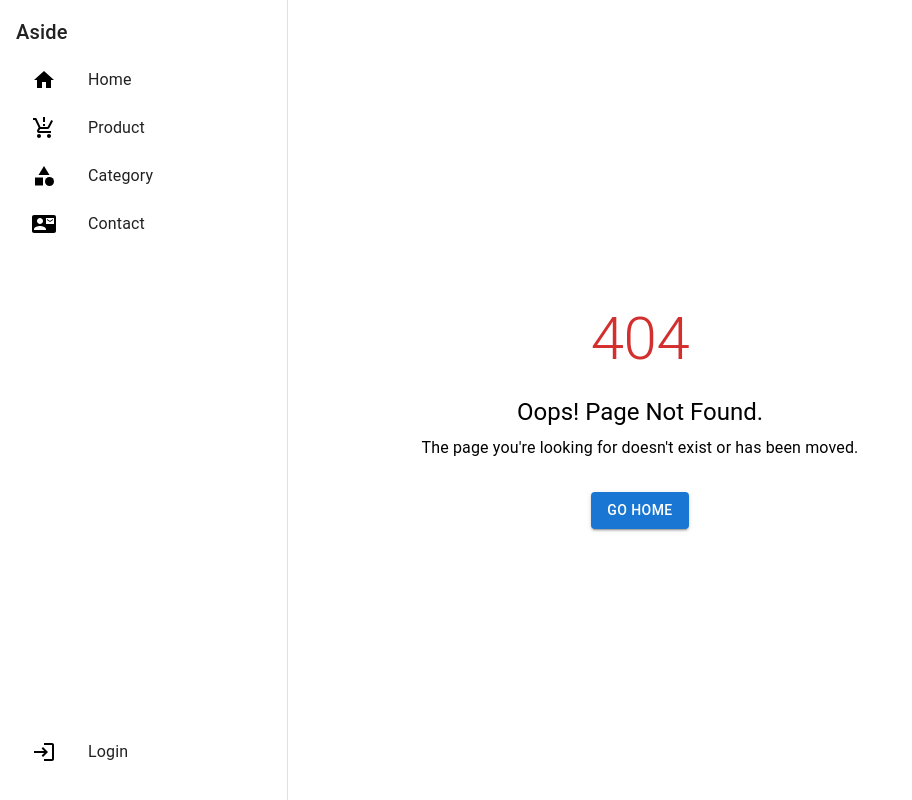
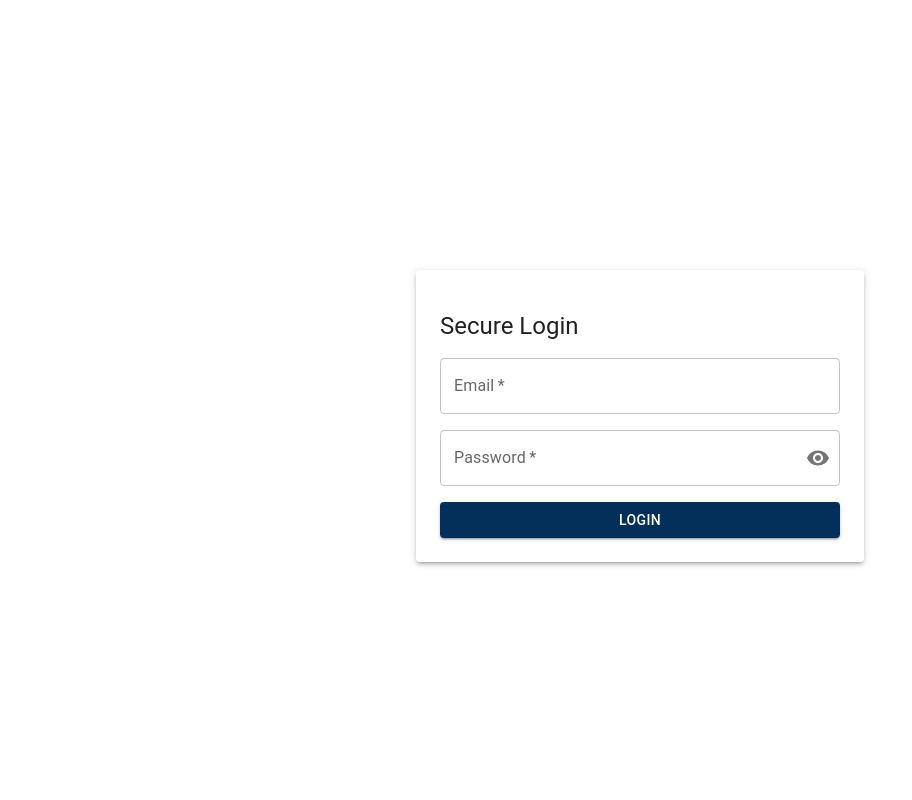
Before and after one commit to Ari-ICU/cafeSystem, a React (Vite) app: page /login in a window 1280 px wide. Before the commit this address had no page. Shown: the top 800 px of the page, without its empty margins (0-912 px from the left). Built offline with nearby package versions, Linux system fonts and the light colour scheme.

Commit message:
install axios

```diff
--- a/src/App.tsx
+++ b/src/App.tsx
@@ -1,7 +1,7 @@
 import "./App.css";
 import { BrowserRouter as Router, Routes, Route } from "react-router-dom";
 
-// Import your pages/components
+// Pages/Components
 import Home from "./pages/Home";
 import NotFound from "./components/NotFound";
 import Product from "./pages/Product";
@@ -9,6 +9,8 @@ import ProductField from "./components/Products/ProductField";
 import Contact from "./pages/Contact";
 import CategoryList from "./components/Category/CategoryList";
 import CategoryField from "./components/Category/CategoryField";
+import LoginForm from "./components/Login/LoginForm";
+import PrivateRoute from "./components/Auth/PrivateRoute";
 
 function App() {
   return (
@@ -17,35 +19,63 @@ function App() {
         <div className="flex-grow p-4">
           <Routes>
             <Route path="/" element={<Home />} />
-            <Route path="/product" element={<Product />} />
-            <Route path="/add-product" element={<ProductField />} />
-            <Route path="/edit-product/:id" element={<ProductField />} />
+            <Route path="/login" element={<LoginForm />} />
+            <Route path="/contact" element={<Contact />} />
 
-             <Route path="/category" element={<CategoryList />} />
+            {/* Protected Routes */}
+            <Route
+              path="/product"
+              element={
+                <PrivateRoute>
+                  <Product />
+                </PrivateRoute>
+              }
+            />
+            <Route
+              path="/add-product"
+              element={
+                <PrivateRoute>
+                  <ProductField />
+                </PrivateRoute>
+              }
+            />
+            <Route
+              path="/edit-product/:id"
+              element={
+                <PrivateRoute>
+                  <ProductField />
+                </PrivateRoute>
+              }
+            />
+            <Route
+              path="/category"
+              element={
+                <PrivateRoute>
+                  <CategoryList />
+                </PrivateRoute>
+              }
+            />
             <Route
               path="/add-category"
               element={
-                <CategoryField />
+                <PrivateRoute>
+                  <CategoryField />
+                </PrivateRoute>
               }
             />
             <Route
               path="/edit-category/:id"
               element={
-                <CategoryField />
+                <PrivateRoute>
+                  <CategoryField />
+                </PrivateRoute>
               }
             />
 
-
-            <Route path="/contact" element={<Contact />} />
-
-
-
-
-            {/* Add more routes as needed */}
+            {/* Catch-all */}
             <Route path="/*" element={<NotFound />} />
           </Routes>
         </div>
-
       </div>
     </Router>
   );
--- /dev/null
+++ b/src/components/Auth/PrivateRoute.tsx
@@ -0,0 +1,59 @@
+import React, { useEffect, useState } from "react";
+import { Navigate } from "react-router-dom";
+
+const PrivateRoute = ({ children }: { children: React.ReactElement }) => {
+  const [isAuthenticated, setIsAuthenticated] = useState<boolean | null>(null);
+
+  useEffect(() => {
+    const checkAuth = async () => {
+      try {
+        console.log("🔍 Checking authentication via /api/check-auth...");
+        const res = await fetch("/api/check-auth", {
+          credentials: "include",
+        });
+
+        if (res.ok) {
+          console.log("✅ Authenticated");
+          setIsAuthenticated(true);
+        } else {
+          console.warn("🚫 Not authenticated. Status:", res.status);
+          setIsAuthenticated(false);
+        }
+      } catch (error) {
+        console.error("❌ Auth check failed:", error);
+        setIsAuthenticated(false);
+      }
+    };
+
+    checkAuth();
+  }, []);
+
+  if (isAuthenticated === null) {
+    console.log("⏳ Still checking auth...");
+    return <div>Loading...</div>;
+  }
+
+  return isAuthenticated ? children : <Navigate to="/login" />;
+};
+
+export default PrivateRoute;
+
+
+
+//local secure
+// import React from "react";
+// import { Navigate } from "react-router-dom";
+
+// const PrivateRoute = ({ children }: { children: React.ReactElement }) => {
+//   const authToken = localStorage.getItem("authToken");
+
+//   if (!authToken) {
+//     console.warn("🚫 No auth token found. Redirecting to login...");
+//     return <Navigate to="/login" />;
+//   }
+
+//   console.log("✅ Auth token found. Access granted.");
+//   return children;
+// };
+
+// export default PrivateRoute;
--- /dev/null
+++ b/src/components/Auth/auth.tsx
@@ -0,0 +1,18 @@
+
+export const logout = async () => {
+  try {
+    const res = await fetch("/api/logout", {
+      method: "POST",
+      credentials: "include",
+    });
+
+    if (!res.ok) {
+      console.warn("⚠️ Logout failed with status:", res.status);
+    }
+
+    window.location.href = "/login";
+  } catch (err) {
+    console.error("❌ Logout error:", err);
+    window.location.href = "/login";
+  }
+};
--- /dev/null
+++ b/src/components/Login/LoginForm.tsx
@@ -0,0 +1,169 @@
+import React, { useState } from "react";
+import {
+  Box,
+  Button,
+  TextField,
+  Typography,
+  InputAdornment,
+  IconButton,
+  Alert,
+  CircularProgress,
+  Paper,
+} from "@mui/material";
+import { Visibility, VisibilityOff } from "@mui/icons-material";
+
+const LoginForm: React.FC = () => {
+  const [email, setEmail] = useState("");
+  const [password, setPassword] = useState("");
+  const [verifyCode, setVerifyCode] = useState("");
+  const [showPassword, setShowPassword] = useState(false);
+  const [error, setError] = useState<string | null>(null);
+  const [loading, setLoading] = useState(false);
+  const [step, setStep] = useState<"login" | "verify">("login");
+
+  const toggleShowPassword = () => setShowPassword((prev) => !prev);
+
+  const handleLoginSubmit = async (e: React.FormEvent<HTMLFormElement>) => {
+    e.preventDefault();
+    setError(null);
+
+    if (!email || !password) {
+      setError("Email and password are required.");
+      return;
+    }
+
+    try {
+      setLoading(true);
+
+      const response = await fetch("/api/login", {
+        method: "POST",
+        headers: { "Content-Type": "application/json" },
+        credentials: "include",
+        body: JSON.stringify({ email, password }),
+      });
+
+      if (!response.ok) throw new Error("Invalid credentials or server error.");
+
+      const data = await response.json();
+      console.log("Step 1 success", data);
+
+      // Move to verification step
+      setStep("verify");
+    } catch (err: any) {
+      setError(err.message || "Login failed. Try again.");
+    } finally {
+      setLoading(false);
+    }
+  };
+
+  const handleVerifySubmit = async (e: React.FormEvent<HTMLFormElement>) => {
+    e.preventDefault();
+    setError(null);
+
+    if (!verifyCode) {
+      setError("Verification code is required.");
+      return;
+    }
+
+    try {
+      setLoading(true);
+
+      const response = await fetch("/api/verify-code", {
+        method: "POST",
+        headers: { "Content-Type": "application/json" },
+        credentials: "include",
+        body: JSON.stringify({ email, code: verifyCode }),
+      });
+
+      if (!response.ok) throw new Error("Invalid verification code.");
+
+      const data = await response.json();
+      console.log("Verification successful", data);
+      // Proceed to redirect or dashboard
+    } catch (err: any) {
+      setError(err.message || "Verification failed.");
+    } finally {
+      setLoading(false);
+    }
+  };
+
+  return (
+    <Box className="flex items-center justify-center min-h-screen ">
+      <Paper elevation={3} className="p-6 space-y-4 w-full max-w-md">
+        <Typography variant="h5" className="py-4 font-semibold">
+          {step === "login" ? "Secure Login" : "Enter Verification Code"}
+        </Typography>
+
+        {error && <Alert severity="error">{error}</Alert>}
+
+        {step === "login" ? (
+          <form onSubmit={handleLoginSubmit} className="space-y-4">
+           <div>
+             <TextField
+              label="Email"
+              type="email"
+              fullWidth
+              required
+              value={email}
+              onChange={(e) => setEmail(e.target.value)}
+            />
+           </div>
+            <div>
+                <TextField
+              label="Password"
+              type={showPassword ? "text" : "password"}
+              fullWidth
+              required
+              value={password}
+              onChange={(e) => setPassword(e.target.value)}
+              InputProps={{
+                endAdornment: (
+                  <InputAdornment position="end">
+                    <IconButton onClick={toggleShowPassword} edge="end">
+                      {showPassword ? <VisibilityOff /> : <Visibility />}
+                    </IconButton>
+                  </InputAdornment>
+                ),
+              }}
+            />
+            </div>
+            <Button
+              type="submit"
+              variant="contained"
+              fullWidth
+              disabled={loading}
+              sx={{ backgroundColor: "#032f5b", color: "#fff" }}
+            >
+              {loading ? <CircularProgress size={24} /> : "Login"}
+            </Button>
+          </form>
+        ) : (
+          <form onSubmit={handleVerifySubmit} className="space-y-4">
+            <div>
+ <TextField
+              label="Verification Code"
+              type="text"
+              fullWidth
+              required
+              value={verifyCode}
+              onChange={(e) => setVerifyCode(e.target.value)}
+            />
+            </div>
+
+            <Button
+              type="submit"
+              variant="contained"
+              fullWidth
+              disabled={loading}
+              sx={{ backgroundColor: "#032f5b", color: "#fff" }}
+            >
+              {loading ? <CircularProgress size={24} /> : "Verify Code"}
+            </Button>
+          </form>
+        )}
+      </Paper>
+    </Box>
+  );
+};
+
+export default LoginForm;
```
